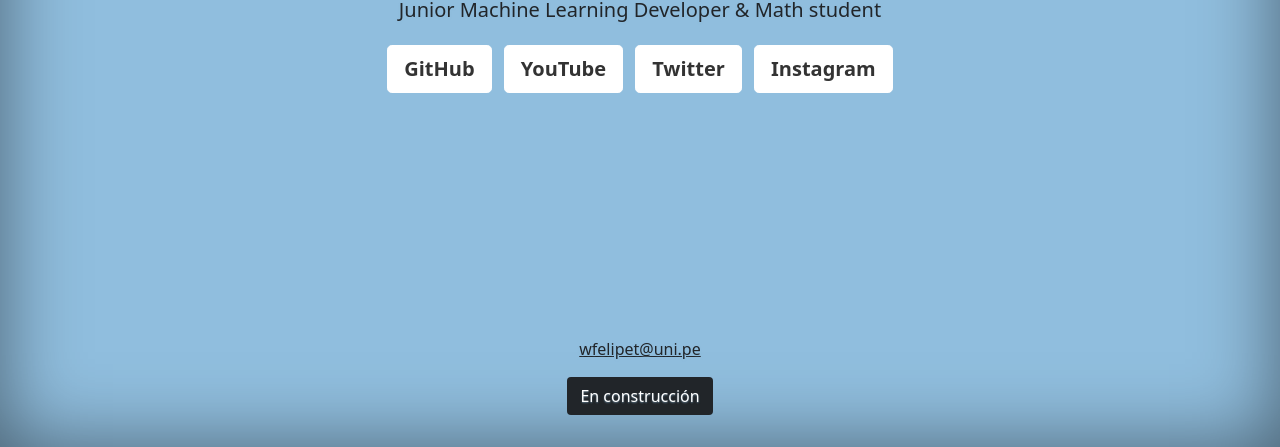
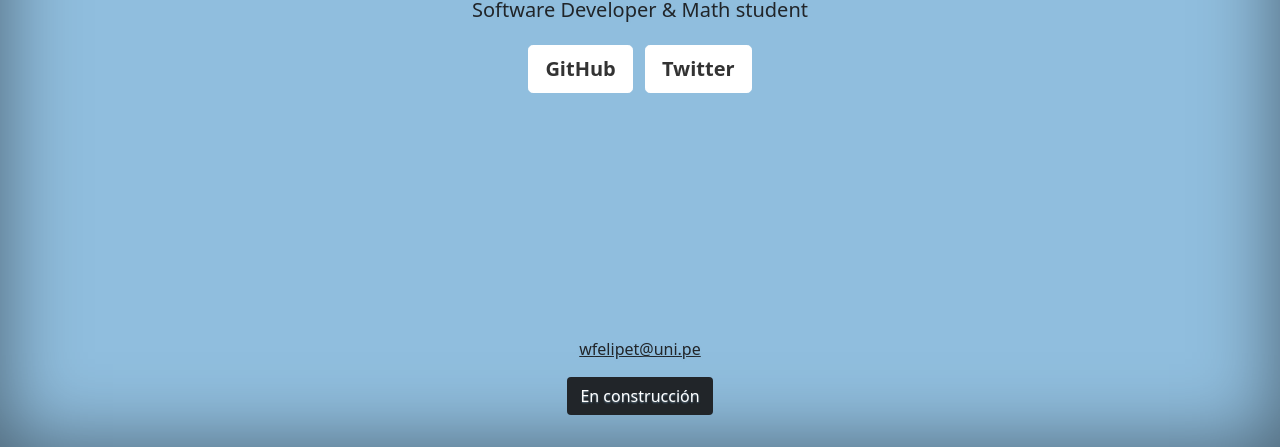
Before and after one commit to felipeturing/website, a plain HTML site: page index.html in a window 1280 px wide. Shown: the part 353-800 px from the top of the page. Drawn offline with nearby package versions, Linux system fonts and the light colour scheme.

Commit message:
Actualización de contenido

```diff
--- a/index.html
+++ b/index.html
@@ -34,11 +34,9 @@
 
 	    <main class="px-3">
 		<h1>@felipeturing</h1>
-		<p class="lead">Junior Machine Learning Developer & Math student</p>
+		<p class="lead">Software Developer & Math student</p>
 		<a href="https://github.com/felipeturing" target="_blank" class="btn btn-lg btn-secondary fw-bold border-white bg-white m-1">GitHub</a>
-		<a href="https://www.youtube.com/channel/UCeSxccXkW82_bWbv27Hxa7Q" target="_blank" class="btn btn-lg btn-secondary fw-bold border-white bg-white m-1">YouTube</a>
 		<a href="https://twitter.com/felipeturing" target="_blank" class="btn btn-lg btn-secondary fw-bold border-white bg-white m-1">Twitter</a>
-		<a href="https://instagram.com/felipeturing" target="_blank" class="btn btn-lg btn-secondary fw-bold border-white bg-white m-1">Instagram</a>
 	    </main>
 
 	    <footer class="mt-auto text-white-50">
```
